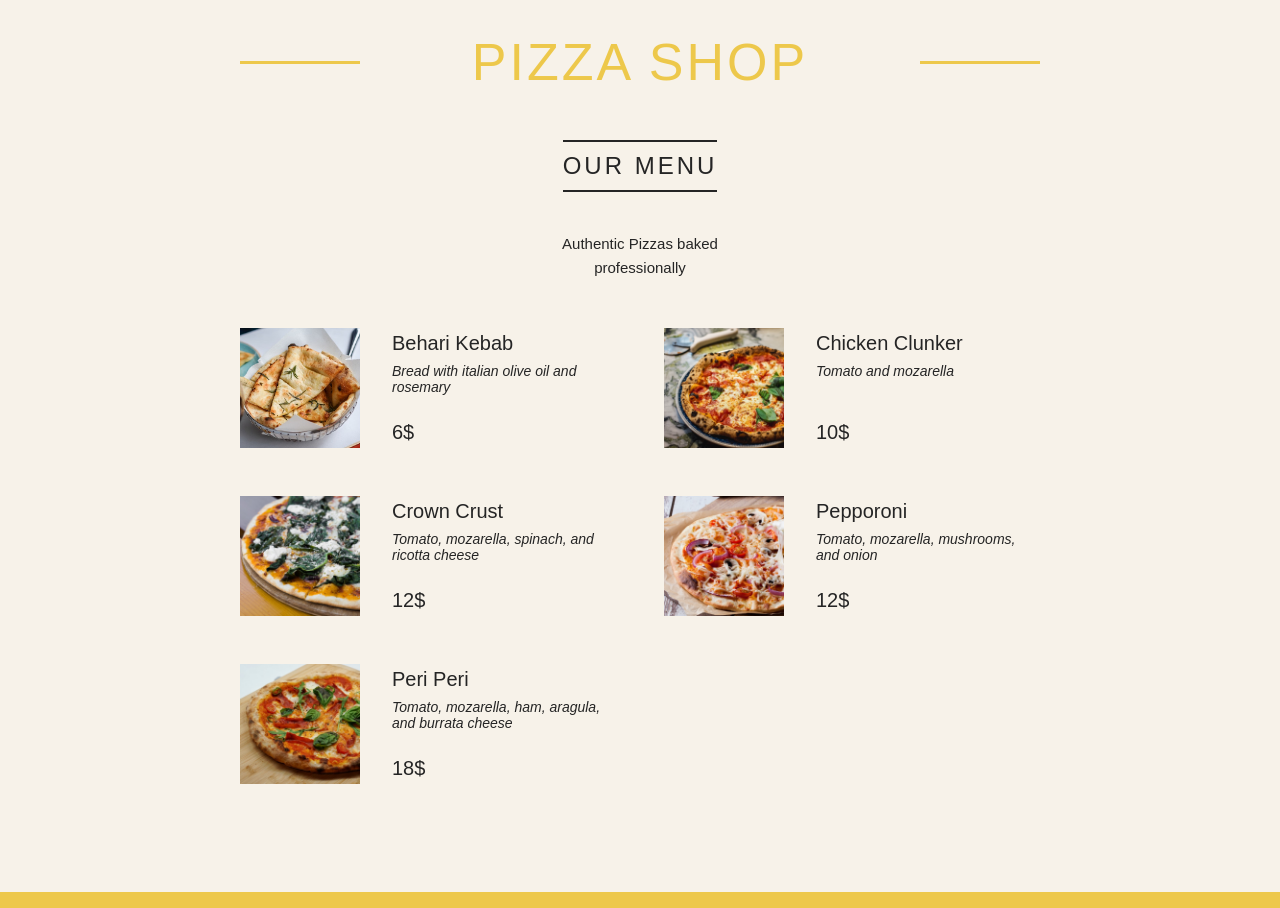
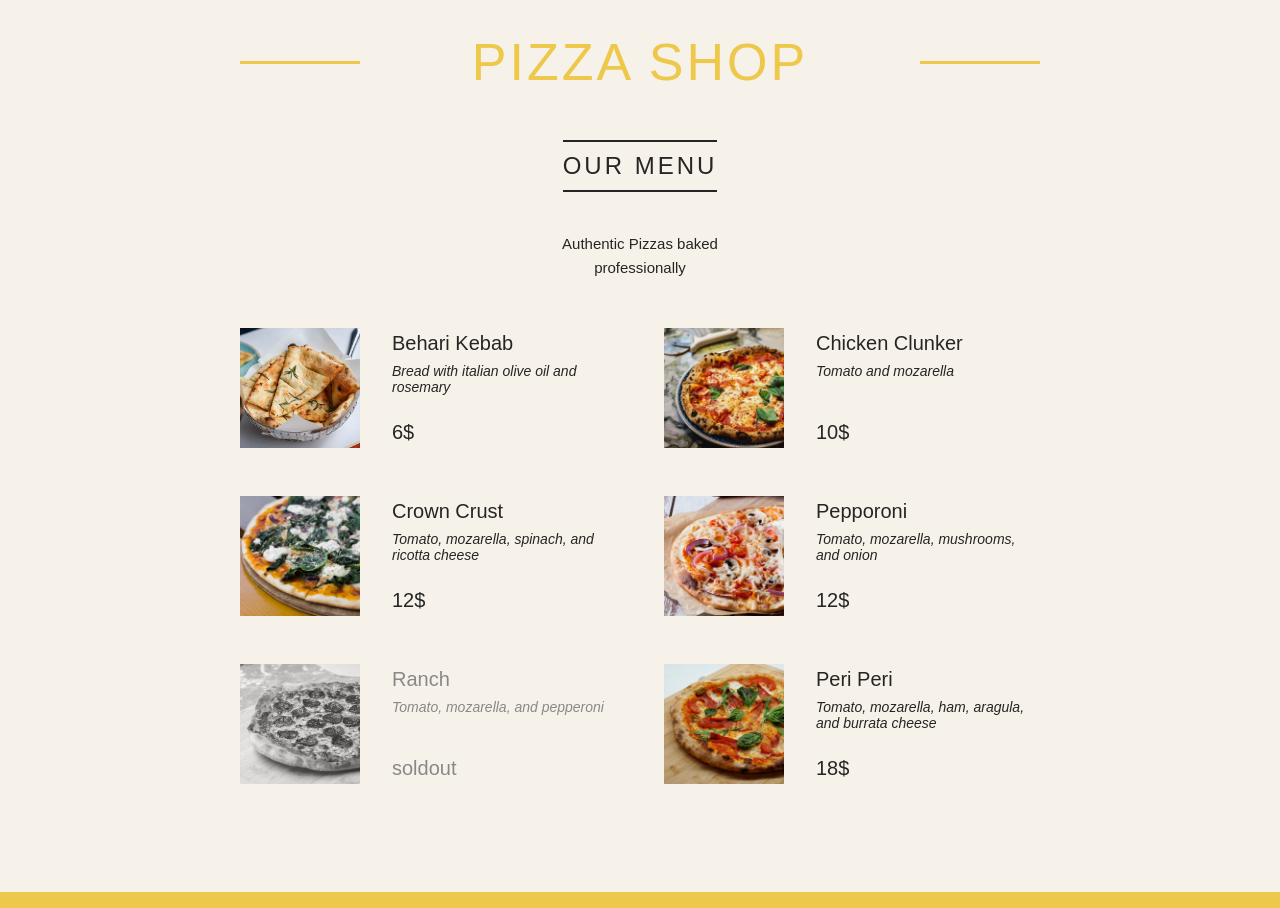
Before and after one commit to muhammaddahmadd/react-foodsite, a React (Create React App) app: page / in a window 1280 px wide. Built offline with nearby package versions, Linux system fonts and the light colour scheme.

Commit message:
Completed

```diff
--- a/public/index.html
+++ b/public/index.html
@@ -24,7 +24,7 @@
       work correctly both with client-side routing and a non-root public URL.
       Learn how to configure a non-root public URL by running `npm run build`.
     -->
-    <title>React App</title>
+    <title>Pizza App</title>
   </head>
   <body>
     <noscript>You need to enable JavaScript to run this app.</noscript>
--- a/src/App.js
+++ b/src/App.js
@@ -94,19 +94,16 @@ function Menu({data}) {
 function Pizza(props){
   const { name, pic, ing, price, avalibility } = props;
 
+  return <div className={"pizza " + (avalibility ? "sold-out" : "")}>
 
-
-  if(avalibility) return null;
-  return <div className=''>
-    <div className='pizza'>
-      <img src={`/${pic}`} alt={name} />
+    <img className={`${avalibility ? "sold-out" : ""}`} src={`/${pic}`} alt={name} />
       <div>
       <h3>{name}</h3>
       <p>{ing}</p>
-      <h3>{price + "$"}</h3>
+      <h3>{avalibility ?"soldout" : `${price + "$"}`}</h3>
     </div>
    </div>
-  </div>
+
 }
 
 
```
